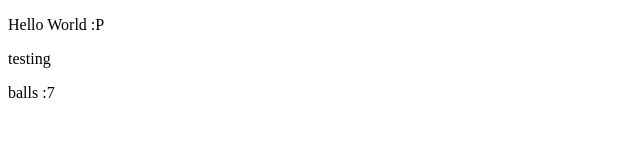
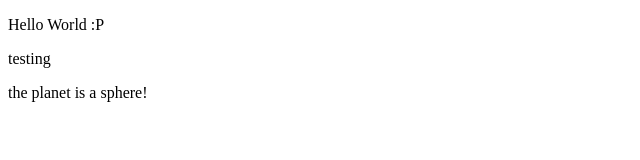
Before and after one commit to jrussell43/test, a plain HTML site: page index.html in a window 1280 px wide. Shown: the whole page, without its empty margins (0-640 px from the left). Drawn offline with Linux system fonts and the light colour scheme.

Commit message:
look Chad i did it!

```diff
--- a/index.html
+++ b/index.html
@@ -9,7 +9,8 @@
     <p>Hello World :P</p>
     <p>testing</p>
 
-    <p>balls :7 </p>
+    <p>the planet is a sphere!
+    </p>
 
 </body>
 </html>
```
